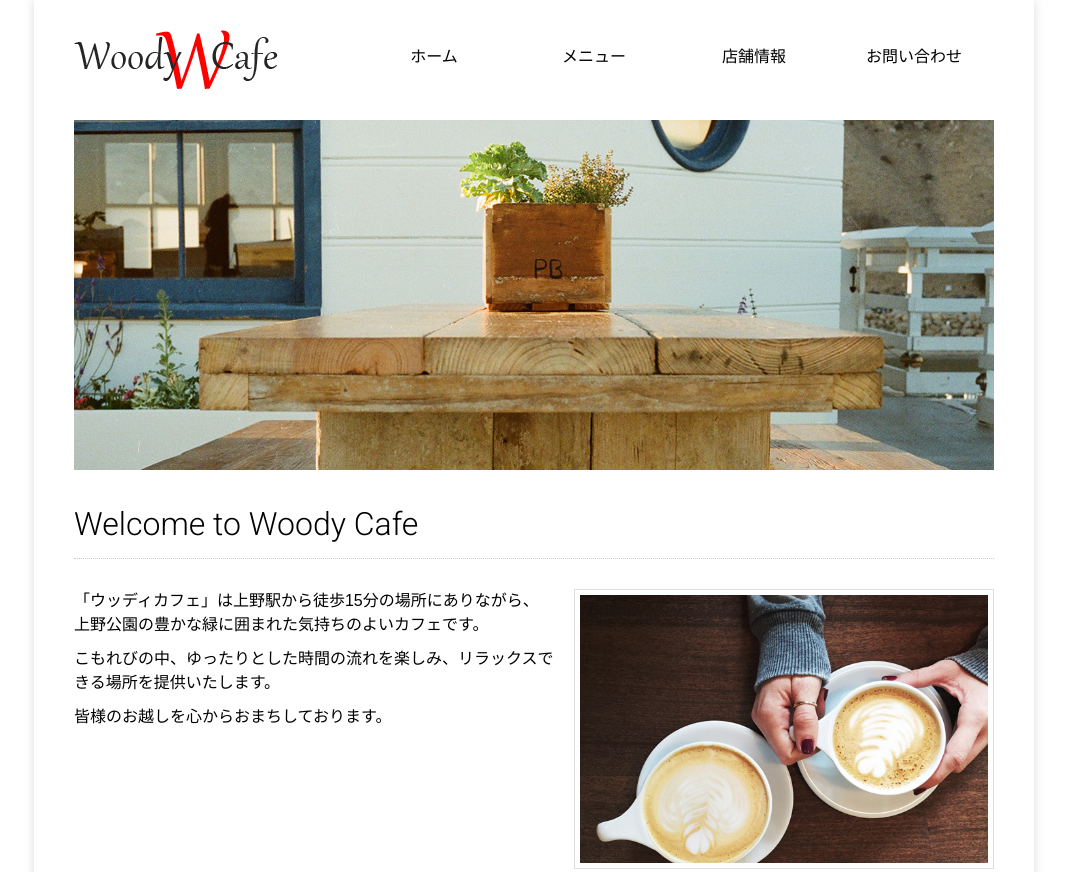
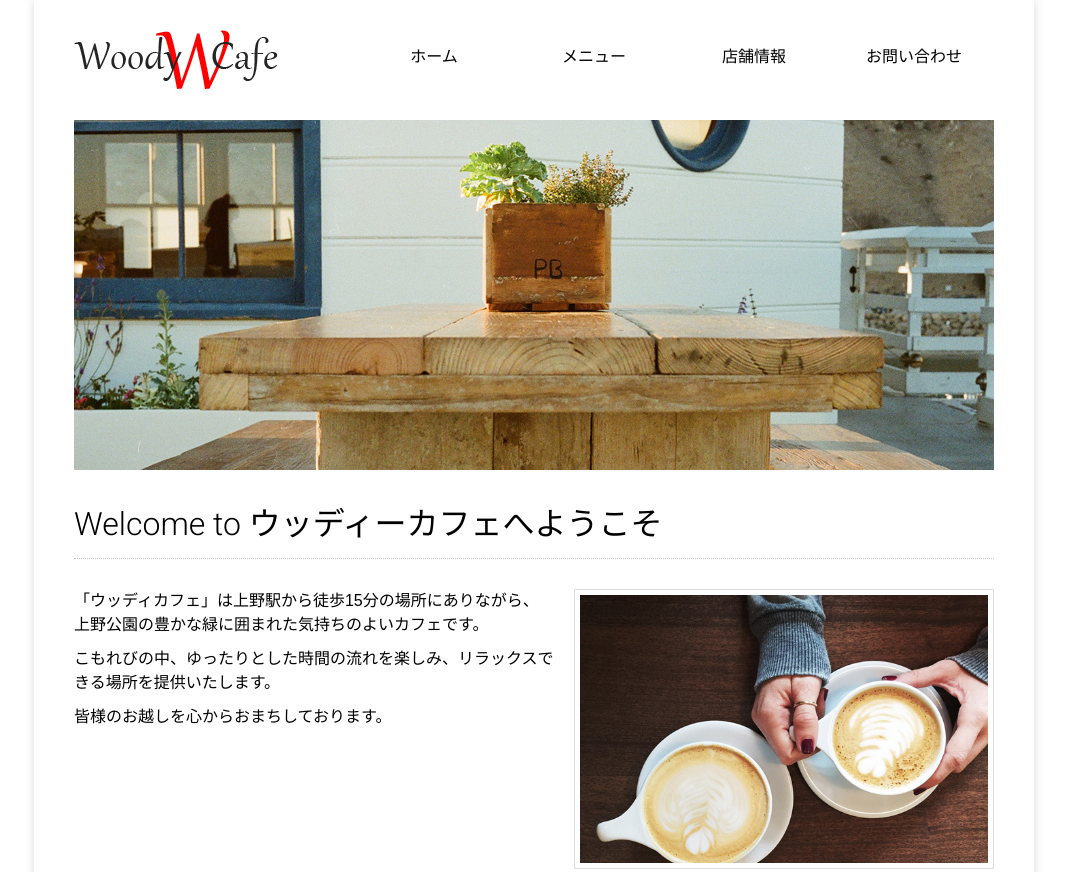
Before and after one commit to ushihama1205/woody, a plain HTML site: page index.html in a window 1280 px wide. Shown: the top 872 px of the page, without its empty margins (106-1173 px from the left). Drawn offline with Linux system fonts and the light colour scheme.

Commit message:
h２修正　ウッディーカフェへようこそ

```diff
--- a/index.html
+++ b/index.html
@@ -27,7 +27,7 @@
 			</div>
 			<main class="gl-main">
 				<section class="message">
-					<h2>Welcome to Woody Cafe</h2>
+					<h2>Welcome to ウッディーカフェへようこそ</h2>
 					<p><img src="images/top01.jpg" width="420" height="280" alt="テーブルの上のカフェラテ"></p>
 					<p>「ウッディカフェ」は上野駅から徒歩15分の場所にありながら、上野公園の豊かな緑に囲まれた気持ちのよいカフェです。</p>
 					<p>こもれびの中、ゆったりとした時間の流れを楽しみ、リラックスできる場所を提供いたします。</p>
```
